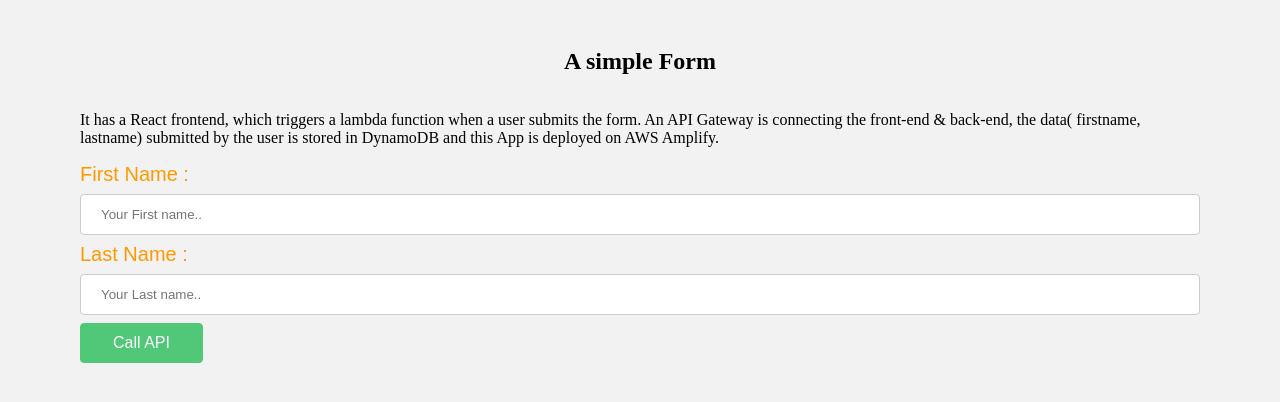
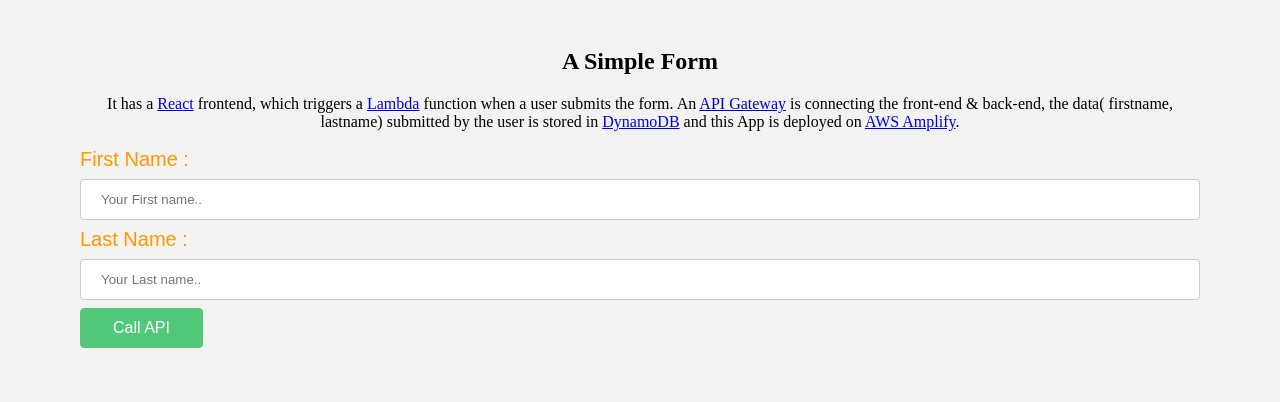
Before and after one commit to sidchopp/aws-serverless-simple-app, a React (Create React App) app: page / in a window 1280 px wide. Shown: the top 402 px of the page. Built offline with nearby package versions, Linux system fonts and the light colour scheme.

Commit message:
Header comp included with links to each service used

```diff
--- a/src/App.css
+++ b/src/App.css
@@ -23,6 +23,9 @@ body {
 }
 .full-page {
   min-height: 100vh;
+}
+.header {
+  text-align: center;
 }
 label,
 button {
--- a/src/App.js
+++ b/src/App.js
@@ -2,12 +2,14 @@ import './App.css';
 
 //Components
 import Form from './components/Form';
+import Header from './components/Header';
 
 function App() {
   return (
-    < >
+    <div className='container page' >
+      <Header />
       <Form />
-    </>
+    </div>
   );
 }
 
--- a/src/components/Form.js
+++ b/src/components/Form.js
@@ -15,9 +15,7 @@ const Form = () => {
     setLastName('');
   }
   return (
-    <div className='container page'>
-      <h2 style={{ textAlign: 'center' }}>A simple Form </h2>
-      <p>It has a React frontend, which triggers a lambda function when a user submits the form. An API Gateway is connecting the front-end & back-end, the data( firstname, lastname) submitted by the user is stored in DynamoDB and this App is deployed on AWS Amplify. </p>
+    <div >
       <form onSubmit={handleSubmit}  >
         <label htmlFor='firstName'>First Name :</label>
         <input
--- /dev/null
+++ b/src/components/Header.js
@@ -0,0 +1,20 @@
+const Header = () => {
+  return (
+    <div className="header">
+      <h2 >A Simple Form </h2>
+      <p>
+        It has a{" "}
+        <a href="https://reactjs.org/" target="_blank" rel="noreferrer">React</a>
+        {" "}frontend, which triggers a{" "}
+        <a href="https://aws.amazon.com/lambda/" target="_blank" rel="noreferrer">Lambda</a>
+        {" "}function when a user submits the form. An{" "}
+        <a href="https://aws.amazon.com/api-gateway/" target="_blank" rel="noreferrer">API Gateway</a>
+        {" "}is connecting the front-end & back-end, the data( firstname, lastname) submitted by the user is stored in{" "}
+        <a href="https://aws.amazon.com/dynamodb/" target="_blank" rel="noreferrer">DynamoDB</a>
+        {" "}and this App is deployed on{" "}
+        <a href="https://aws.amazon.com/amplify/" target="_blank" rel="noreferrer"> AWS Amplify</a>.
+      </p>
+    </div>
+  )
+}
+export default Header;
```
